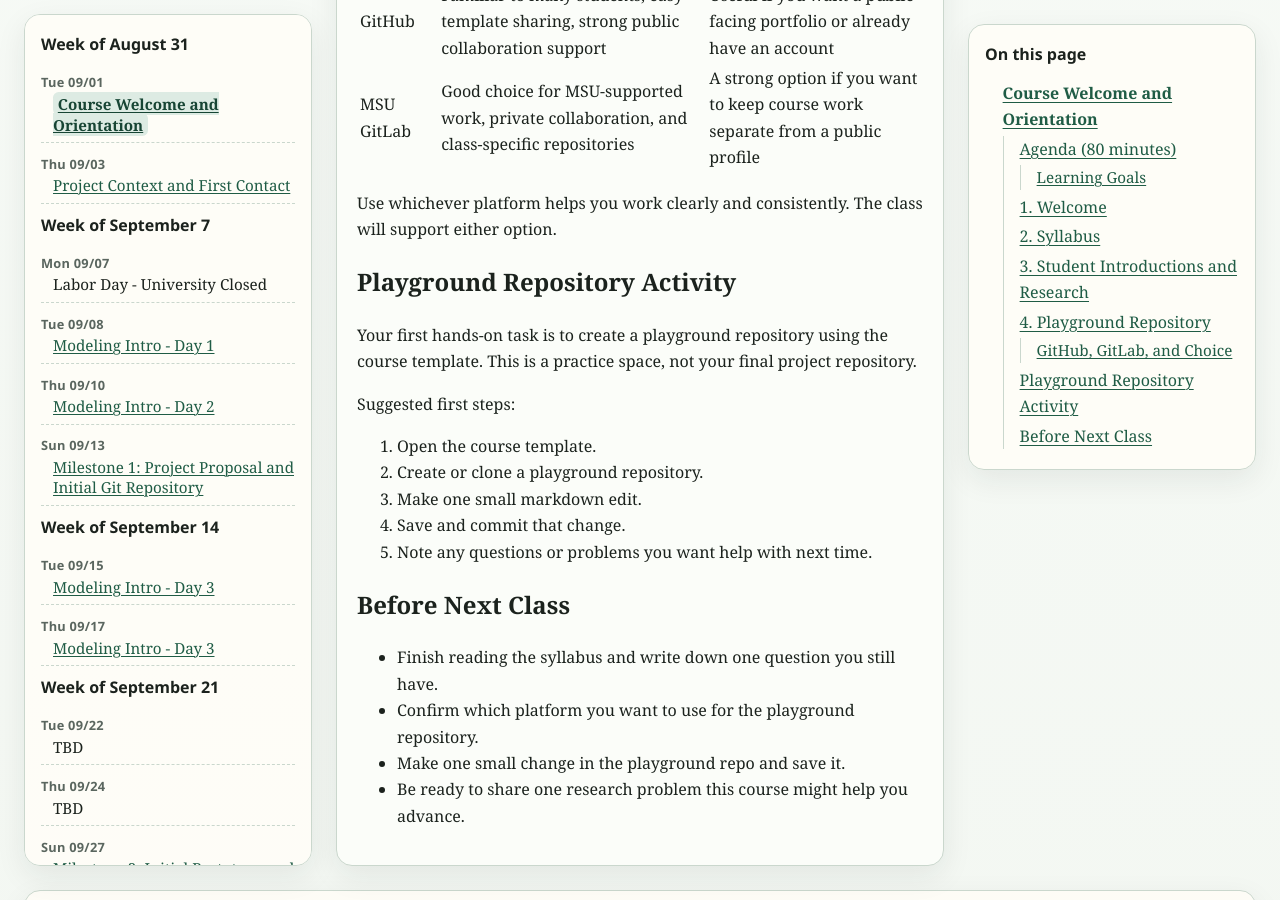
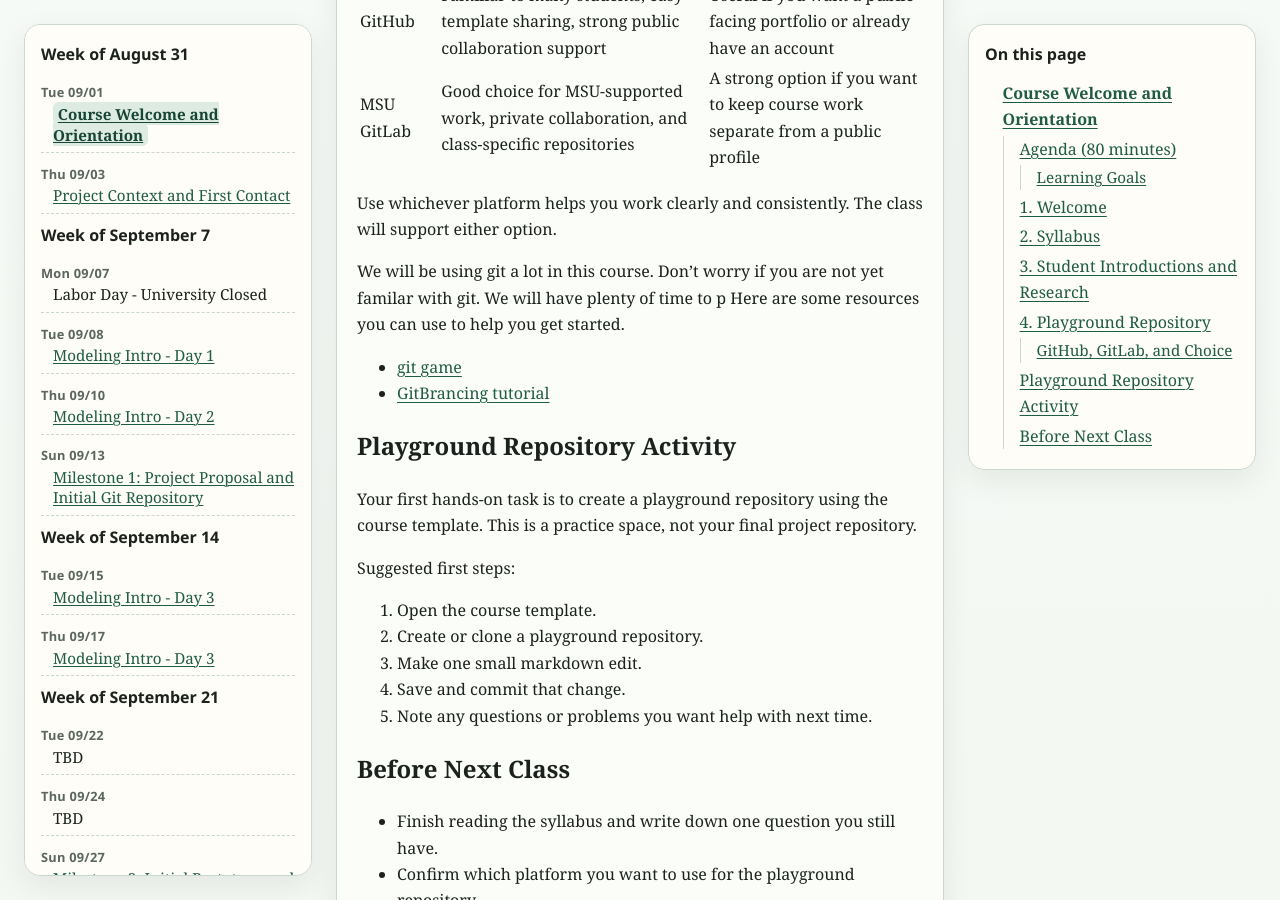
Before and after one commit to msu-cmse-courses/cmse802-FS26, a Jekyll site: the page built from Schedule/01-class-course-welcome.md, in a window 1280 px wide and 900 px high, scrolled down 2014 px. Built offline with Jekyll 4.4.1, drawn with Linux system fonts in a browser that asks for light colours; our own code applies the rules of GitHub Pages for plain Markdown files.

Commit message:
Updating Day 1

```diff
--- a/Schedule/01-class-course-welcome.md
+++ b/Schedule/01-class-course-welcome.md
@@ -67,6 +67,11 @@
 
 Use whichever platform helps you work clearly and consistently. The class will support either option.
 
+We will be using git a lot in this course.  Don't worry if you are not yet familar with git.  We will have plenty of time to p Here are some resources you can use to help you get started.
+
+- [git game](https://ohmygit.org/)
+- [GitBrancing tutorial](https://learngitbranching.js.org/)
+
 ## Playground Repository Activity
 
 Your first hands-on task is to create a playground repository using the course template. This is a practice space, not your final project repository.
```
